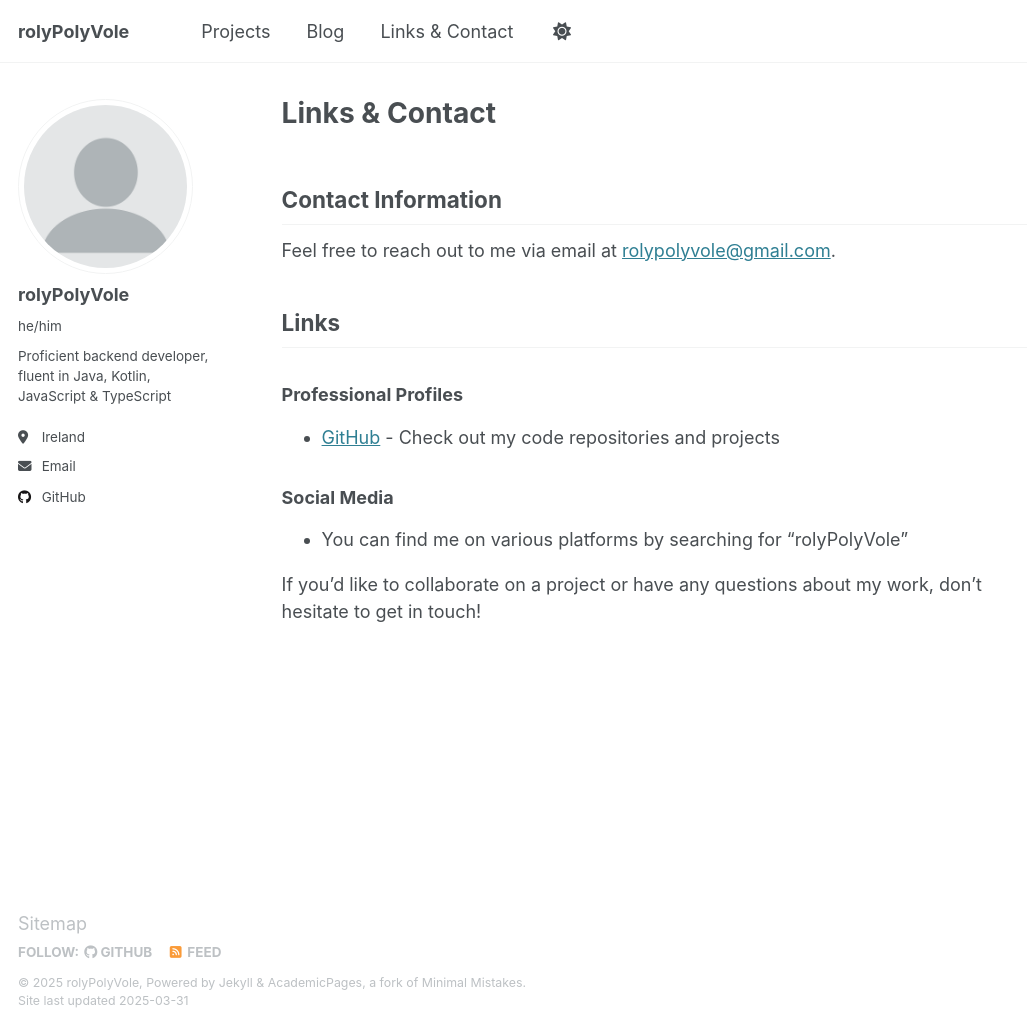
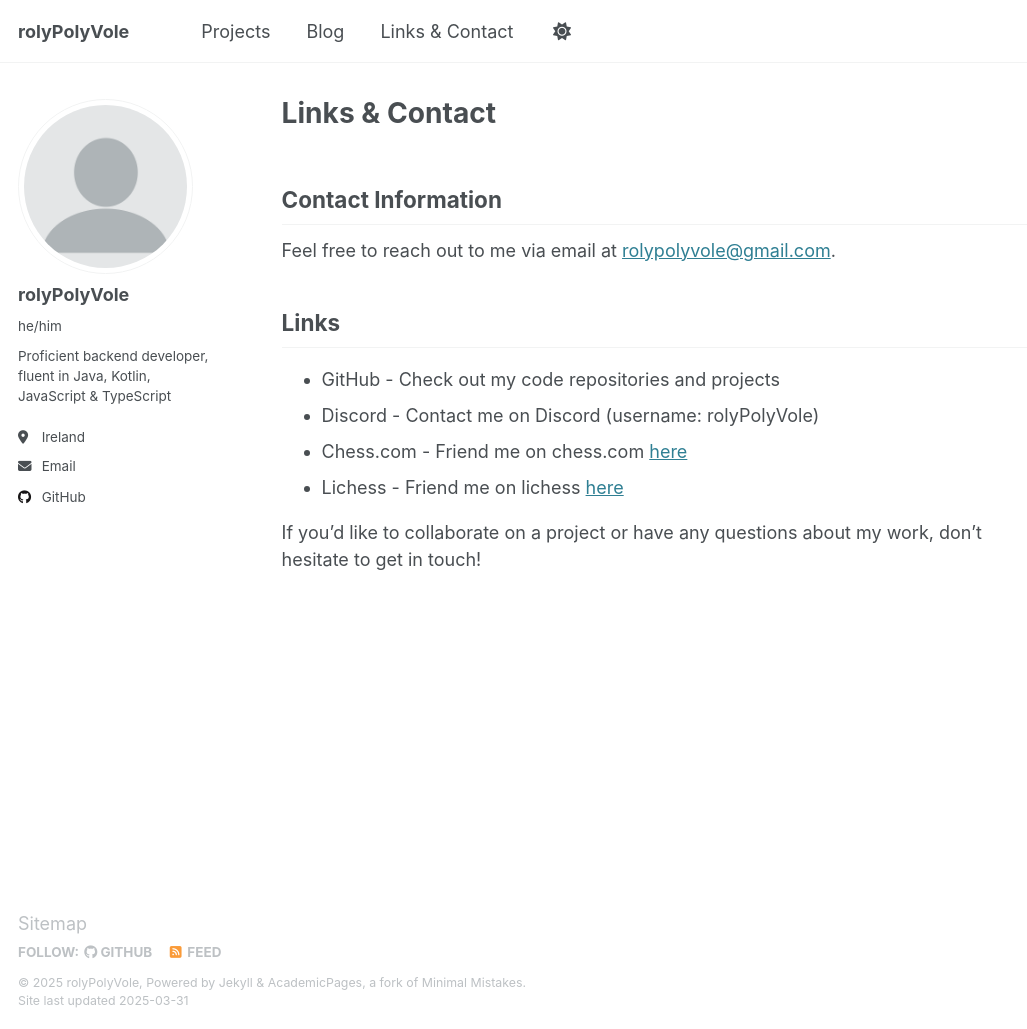
Before and after one commit to rolyPolyVole/rolyPolyVole.github.io, a Jekyll site: the page built from _pages/contact.md, in a window 1280 px wide and 1029 px high. Shown: the whole window, without its empty margins (0-1027 px from the left). Built offline with Jekyll 4.4.1, drawn with Linux system fonts in a browser that asks for light colours.

Commit message:
Update contacts info

```diff
--- a/_pages/contact.md
+++ b/_pages/contact.md
@@ -11,10 +11,9 @@ Feel free to reach out to me via email at [rolypolyvole@gmail.com](mailto:rolypo
 
 ## Links
 
-### Professional Profiles
-- [GitHub](https://github.com/rolyPolyVole) - Check out my code repositories and projects
-
-### Social Media
-- You can find me on various platforms by searching for "rolyPolyVole"
+- GitHub - Check out my code repositories and projects
+- Discord - Contact me on Discord (username: rolyPolyVole)
+- Chess.com - Friend me on chess.com [here](https://www.chess.com/member/rolypolyvole)
+- Lichess - Friend me on lichess [here](https://lichess.org/@/rolyPolyVole)
 
 If you'd like to collaborate on a project or have any questions about my work, don't hesitate to get in touch!
```
